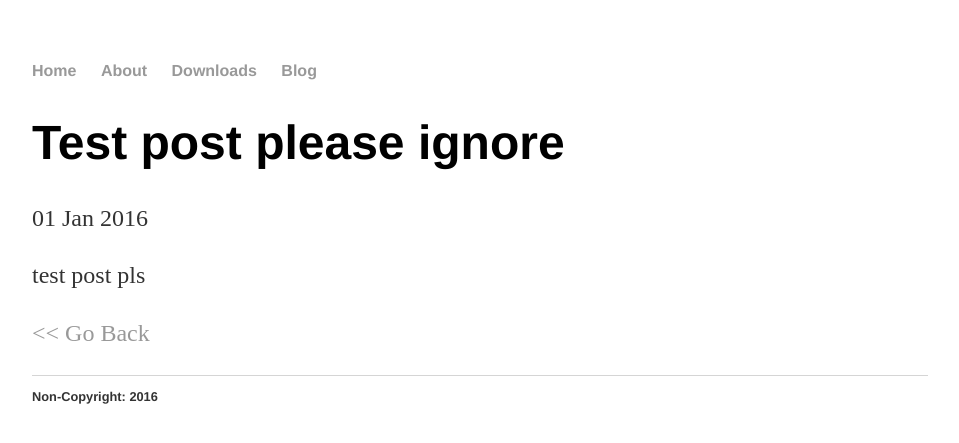
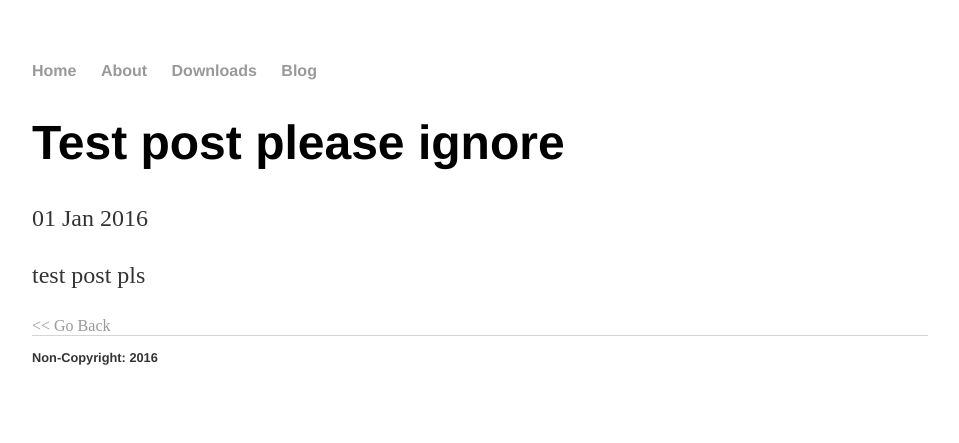
Before and after one commit to Kpaiy/submana.github.io, a Jekyll site: the page built from _posts/2016-01-01-dank-memes.md, in a window 1280 px wide. Shown: the top 443 px of the page, without its empty margins (160-1119 px from the left). Built offline with Jekyll 4.4.1, drawn with Linux system fonts in a browser that asks for light colours.

```diff
--- a/_layouts/post.html
+++ b/_layouts/post.html
@@ -7,4 +7,4 @@ layout: default
 <div class="post">
   {{ content }}
 </div>
-<p><a "https://submana.github.io/blog/"><< Go Back</a></p>
+<a "https://submana.github.io/blog/"><< Go Back</a>
```
